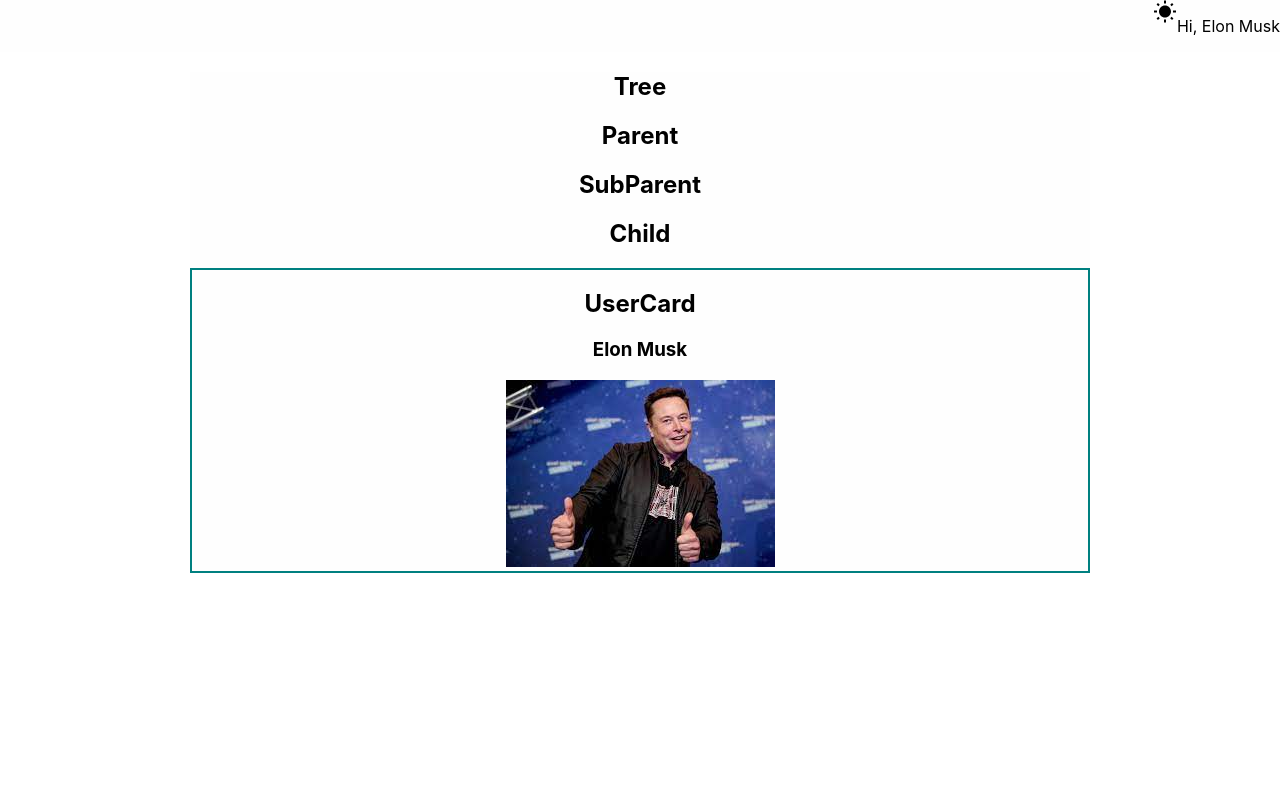
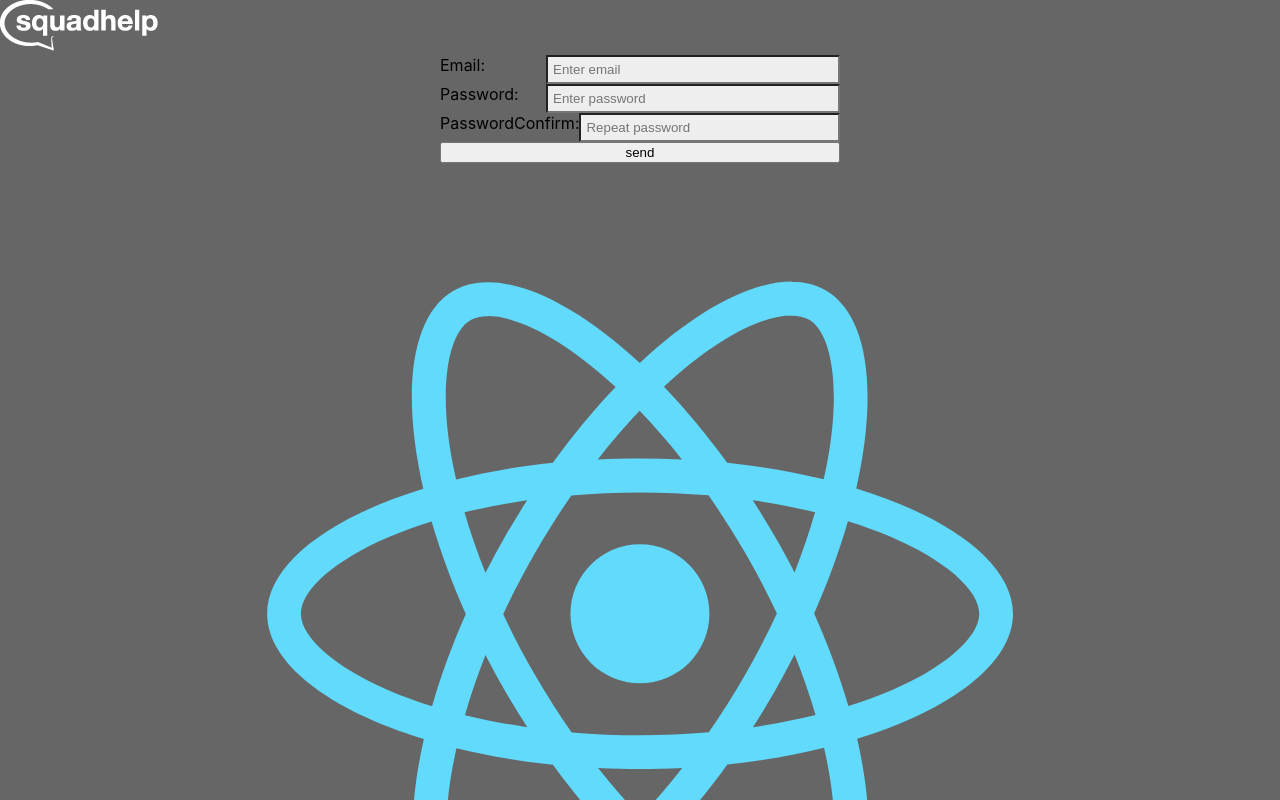
Before and after one commit to artemudovichenko90/fm-react-16-06, a React (Create React App) app: page /counter in a window 1280 px wide. Shown: the top 800 px of the page. Built offline with nearby package versions, Linux system fonts and the light colour scheme.

Commit message:
Add SignForm
Yup, Formik, Logo, useLocation

```diff
--- a/package.json
+++ b/package.json
@@ -11,13 +11,15 @@
     "@testing-library/user-event": "^13.5.0",
     "classnames": "^2.3.1",
     "date-fns": "^2.28.0",
+    "formik": "^2.2.9",
     "query-string": "^7.1.1",
     "react": "^18.2.0",
     "react-dom": "^18.2.0",
     "react-router-dom": "^6.3.0",
     "react-scripts": "5.0.1",
     "sass": "^1.53.0",
-    "web-vitals": "^2.1.4"
+    "web-vitals": "^2.1.4",
+    "yup": "^0.32.11"
   },
   "scripts": {
     "start": "react-scripts start",
--- a/src/App.js
+++ b/src/App.js
@@ -1,12 +1,17 @@
-import React, { Component } from 'react';
-import ContextSection from './components/ContextSection';
+import React from 'react';
+import { useLocation} from 'react-router-dom';
+import './App.scss';
+import logo from './logo.svg';
+import SignForm from './components/forms/SignForm';
 
-
-class App extends Component {
-
-  render() {
-    return <ContextSection />
-  }
+const App = () => {
+  const {pathname} = useLocation();
+  console.log(pathname);
+  return (<>
+    <img src="/static/images/logo.png" />
+    <SignForm />
+    <img src={logo} />
+  </>)
 }
 
 export default App;
--- a/src/App.scss
+++ b/src/App.scss
@@ -1,3 +1,6 @@
+body{
+  background-color: #666;
+}
 .heading{
   text-align: center;
 }
--- a/src/components/SignInForm/index.js
+++ b/src/components/SignInForm/index.js
@@ -1,6 +1,6 @@
 import React, { Component } from 'react';
 import cx from 'classnames';
-import styles from './SignInForm.module.css'
+import styles from './SignInForm.module.scss'
 const initialState = {
   email: '',
   pwd: '',
--- /dev/null
+++ b/src/components/forms/SignForm/SignForm.module.scss
@@ -0,0 +1,8 @@
+.form{
+  display: flex;
+  flex-direction: column;
+  justify-content: space-between;
+  max-width: 400px;
+  min-height: 100px;
+  margin: auto;
+}
--- /dev/null
+++ b/src/components/forms/SignForm/index.js
@@ -0,0 +1,39 @@
+import React from 'react';
+import { Form, Formik } from 'formik';
+import { SCHEMA_SING_IN } from '../../../utils/schemaValidation';
+import styles from './SignForm.module.scss';
+import WrappedInput from '../WrappedInput';
+
+const initialValues = { email: '', password: '' };
+const SignForm = (props) => {
+  const onSubmit = (values, formikBag) => {
+    // console.group();
+    // console.log('values: ', values);
+    // console.log('formikBag: ', formikBag);
+    // console.groupEnd();
+    formikBag.resetForm();
+  }
+  return (
+    <Formik
+      initialValues={initialValues}
+      validationSchema={SCHEMA_SING_IN}
+      onSubmit={onSubmit}>
+      {
+        (formikProps) => {
+          console.log('formikProps:', formikProps);
+          return (
+            <Form className={styles.form}>
+              <WrappedInput name="email" placeholder="Enter email" />
+              <WrappedInput name="password" placeholder="Enter password" />
+              <WrappedInput name="passwordConfirm" placeholder="Repeat password" />
+
+              <input type="submit" value="send" />
+            </Form>
+          );
+        }
+      }
+    </Formik>
+  );
+}
+
+export default SignForm;
--- /dev/null
+++ b/src/components/forms/WrappedInput/WrappedInput.module.scss
@@ -0,0 +1,30 @@
+.label {
+  display: flex;
+  justify-content: space-between;
+  position: relative;
+}
+
+.span {
+  text-transform: capitalize;
+}
+
+.input {
+  width: 70%;
+  padding: 5px;
+  background-color: #eee;
+}
+
+.error {
+  position: absolute;
+  right: 10%;
+  top: 40%;
+  background-color: #ff5555aa;
+}
+
+.valid {
+  color: green;
+}
+
+.invalid {
+  color: red;
+}
--- /dev/null
+++ b/src/components/forms/WrappedInput/index.js
@@ -0,0 +1,27 @@
+import React from 'react';
+import { ErrorMessage, Field } from 'formik';
+import cx from 'classnames';
+import styles from './WrappedInput.module.scss';
+
+const WrappedInput = (props) => {
+  const { name, ...rest } = props;
+
+  return (
+    <label className={styles.label}>
+      <span className={styles.span}>{name}:</span>
+      <Field name={name}>
+        {({ field, form, meta }) => {
+          const inputStyles = cx(styles.input, {
+            [styles.valid]: !meta.error,
+            [styles.invalid]: meta.error
+          });
+          return <input {...field}{...rest} className={inputStyles} />
+        }}
+      </Field>
+      <ErrorMessage name={name} component="div" className={styles.error} />
+    </label>
+
+  );
+}
+
+export default WrappedInput;
--- a/src/index.js
+++ b/src/index.js
@@ -1,5 +1,7 @@
 import React from 'react';
 import ReactDOM from 'react-dom/client';
+import { BrowserRouter } from 'react-router-dom';
+
 import './index.css';
 import App from './App';
 import reportWebVitals from './reportWebVitals';
@@ -7,7 +9,9 @@ import reportWebVitals from './reportWebVitals';
 const root = ReactDOM.createRoot(document.getElementById('root'));
 root.render(
   // <React.StrictMode>
+  <BrowserRouter>
     <App />
+  </BrowserRouter>
   // </React.StrictMode>
 );
 
--- /dev/null
+++ b/src/utils/schemaValidation.js
@@ -0,0 +1,21 @@
+import * as Yup from 'yup';
+
+export const SCHEMA_NAME = Yup.string().matches(/^[A-Z][a-z]{1,20}$/, 'Must be latin letter').required();
+
+export const SCHEMA_EMAIL = Yup.string().email('Enter correct email').required();
+
+export const SCHEMA_PASSWORD = Yup.string().matches(/^(?=.*?[A-Z])(?=.*?[a-z])(?=.*?[0-9])(?=.*?[#?!@$ %^&*-]).{8,36}$/, 'Enter correct password').required()
+
+export const SCHEMA_SING_UP = Yup.object({
+  fname: SCHEMA_NAME,
+  lname: SCHEMA_NAME,
+  email: SCHEMA_EMAIL,
+  password: SCHEMA_PASSWORD,
+  age: Yup.number().integer().min(18).max(125),
+})
+
+export const SCHEMA_SING_IN = Yup.object({
+  email: SCHEMA_EMAIL,
+  password: SCHEMA_PASSWORD,
+  passwordConfirm: Yup.string().oneOf([Yup.ref('password')],'Password not equel')
+})
```
Also changed, not shown: public/static/images/logo.png (added), src/components/SignInForm/SignInForm.module.scss (renamed from src/components/SignInForm/SignInForm.module.css), 1 other file (tests, documents, lock files or other folders).
